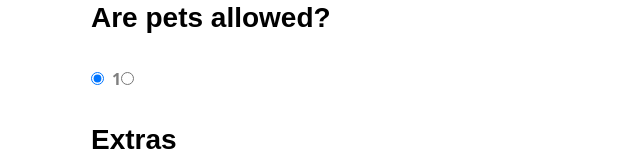
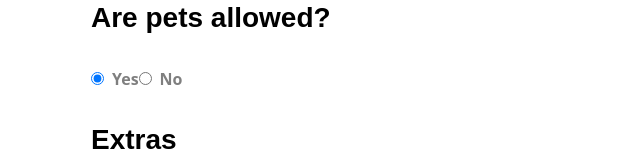
Before and after one commit to yxj0312/vue3-forms, a Vue app: page / in a window 1280 px wide. Shown: the part 769-929 px from the top of the page, without its empty margins (339-979 px from the left). Built offline with nearby package versions, Linux system fonts and the light colour scheme.

Commit message:
add to view

```diff
--- a/src/components/BaseRadioGroup.vue
+++ b/src/components/BaseRadioGroup.vue
@@ -2,7 +2,7 @@
     <BaseRadio
         v-for="option in options"
         :key="option.value"
-        :label="option.value"
+        :label="option.label"
         :value="option.value"
         :name="name"
         :modelValue="modelValue"
```
